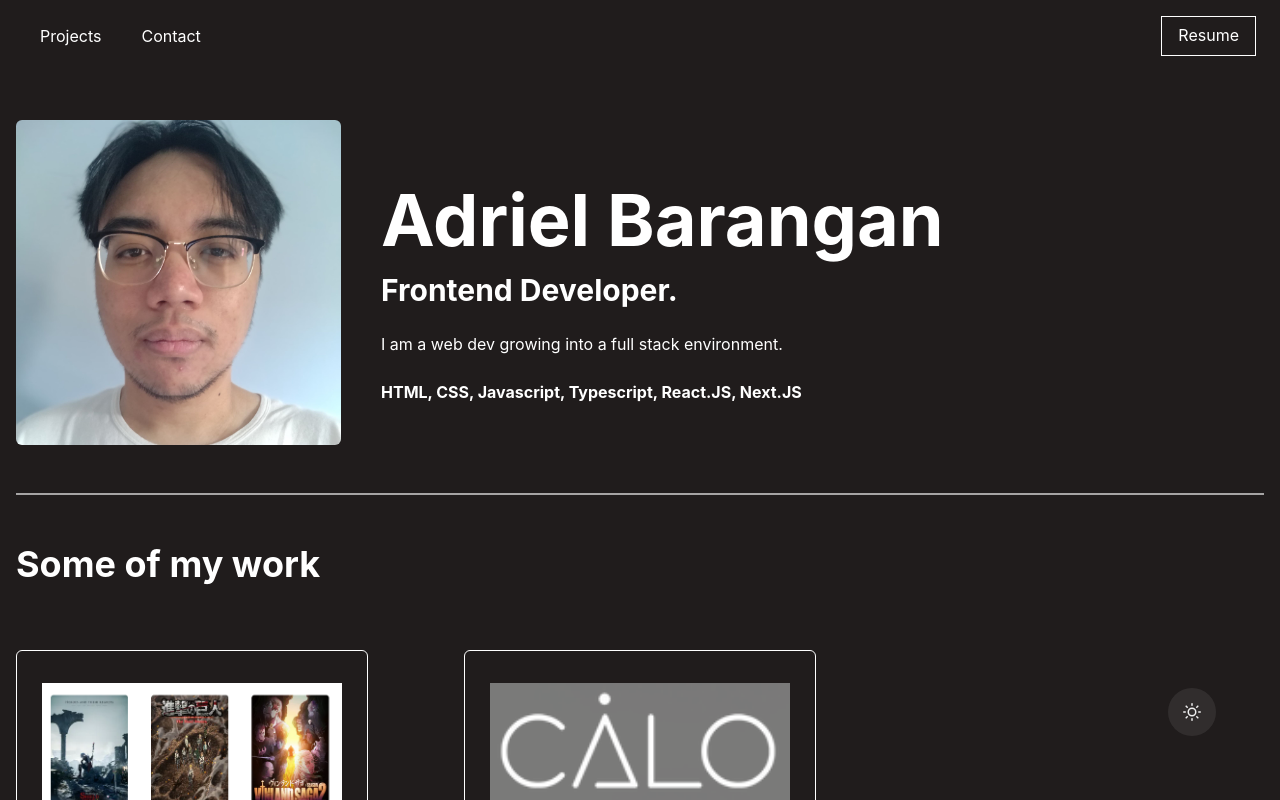
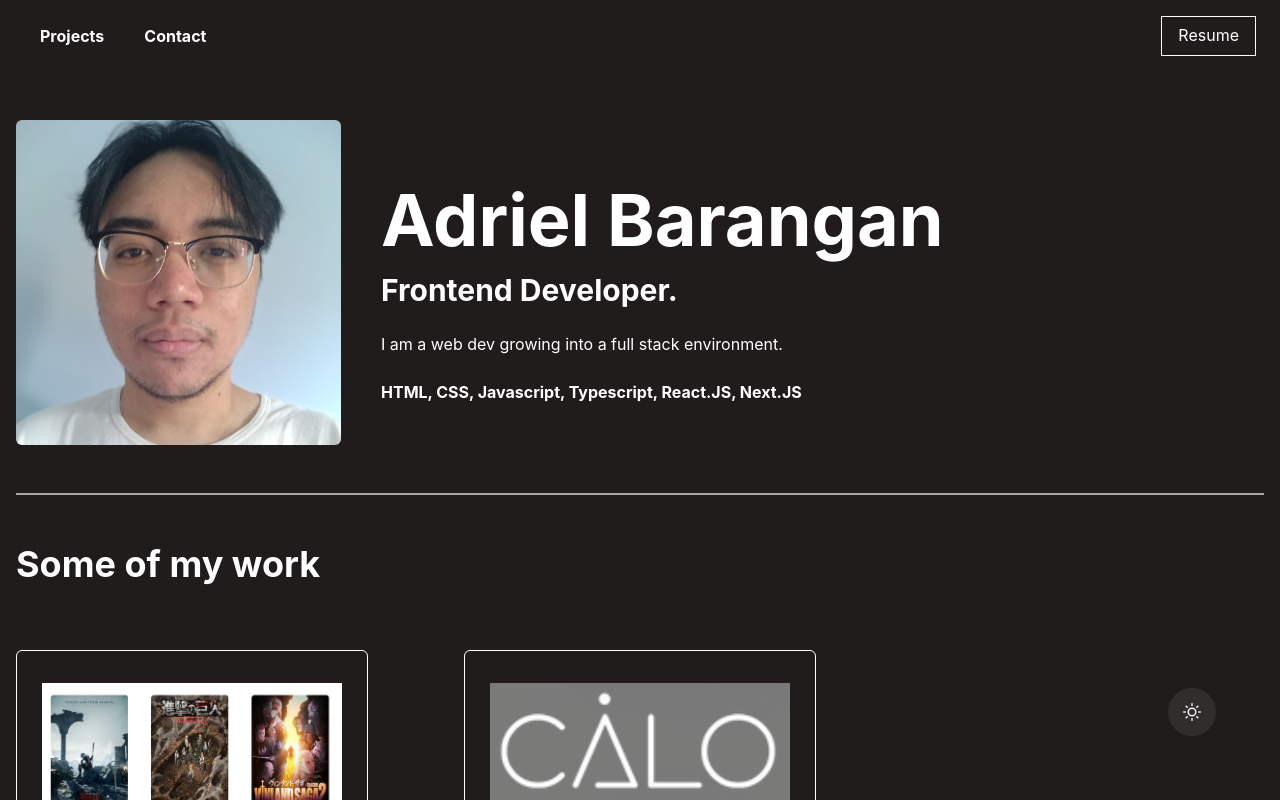
Before and after one commit to barangana/baradriel.dev, a Next.js app: page / in a window 1280 px wide. Shown: the top 800 px of the page. Built offline with nearby package versions, Linux system fonts and the light colour scheme; no server answers.

Commit message:
feat: small styling

```diff
--- a/components/ui/Header.tsx
+++ b/components/ui/Header.tsx
@@ -2,13 +2,13 @@ import { HamburgerIcon } from '@chakra-ui/icons'
 import {
   Flex,
   Stack,
-  Link,
   Button,
   IconButton,
   Menu,
   MenuButton,
   MenuList,
   MenuItem,
+  Text,
 } from '@chakra-ui/react'
 import { motion } from 'framer-motion'
 import NextLink from 'next/link'
@@ -29,7 +29,14 @@ const openResume = (event: any) => {
 const ItemLink: React.FC<ItemLinkProps> = ({ href, children }) => {
   return (
     <NextLink href={href} passHref>
-      <Link p={4}>{children}</Link>
+      <Text
+        p={4}
+        as='b'
+        cursor='pointer'
+        _hover={{ textDecoration: 'underline' }}
+      >
+        {children}
+      </Text>
     </NextLink>
   )
 }
```
